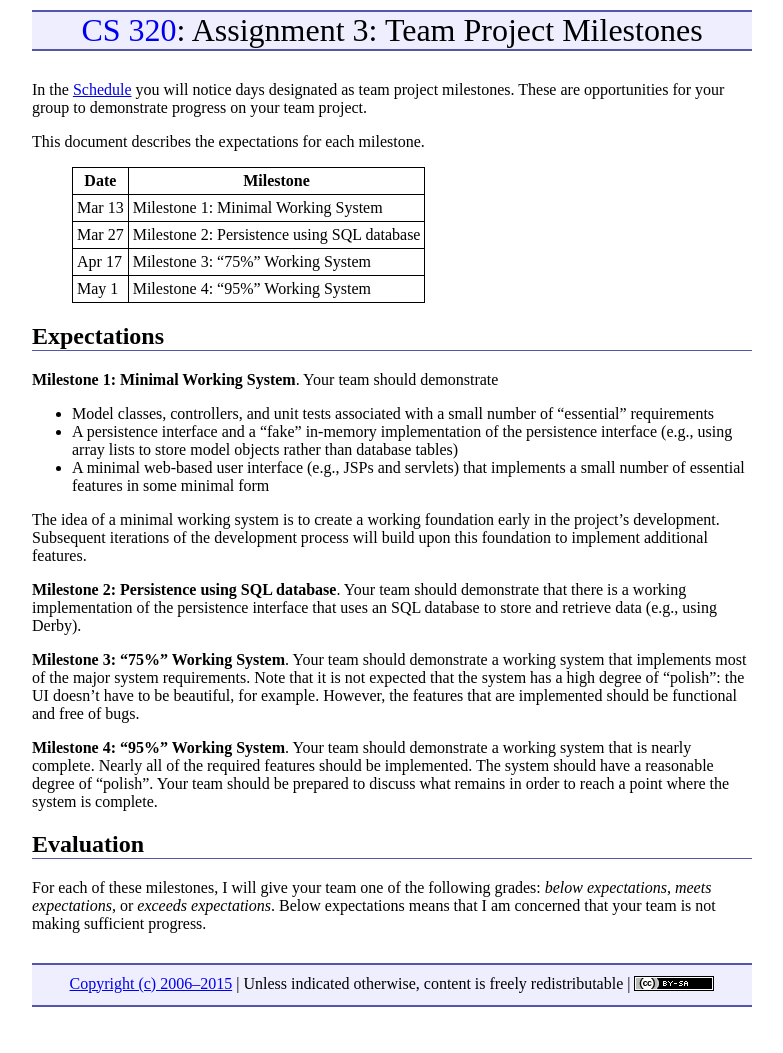
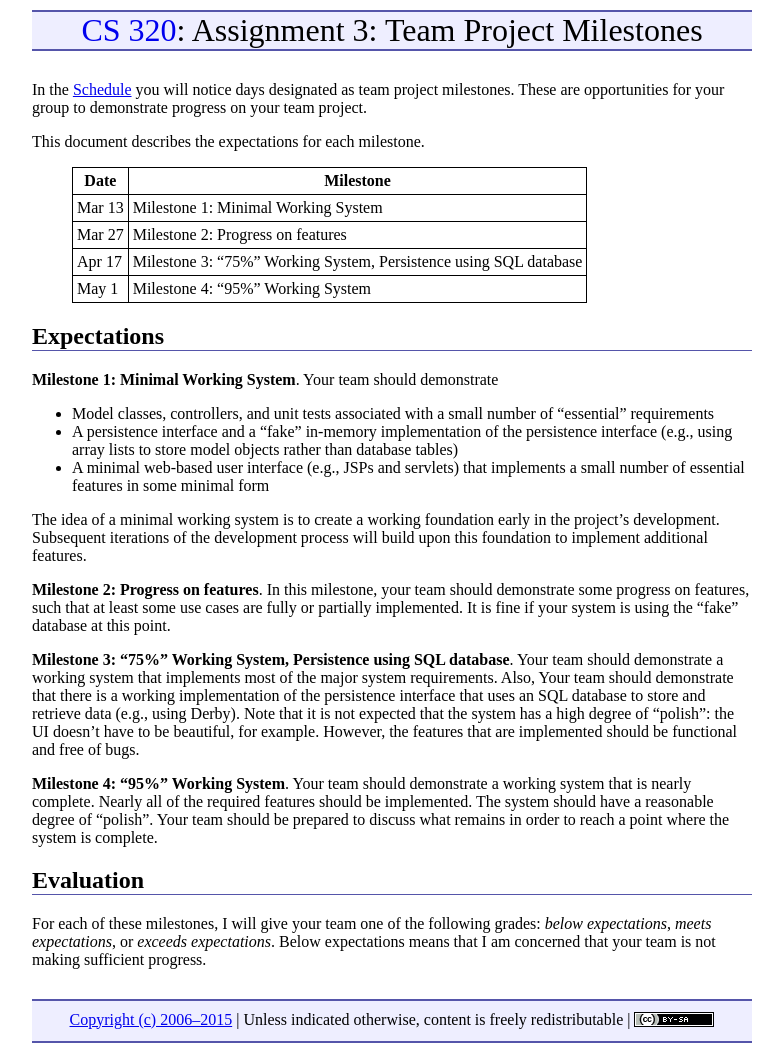
Before and after one commit to ycpcs/cs320-spring2016, a Jekyll site: the page built from assign/assign03.md, in a window 1280 px wide. Shown: the whole page, without its empty margins (248-1031 px from the left). Built offline with Jekyll 4.4.1, drawn with Linux system fonts in a browser that asks for light colours; Markdown is read by kramdown in place of the engine named in the settings; before the commit the page ends 1017 px from its top, so only the background shows below that.

Commit message:
adjust team project milestones

```diff
--- a/assign/assign03.md
+++ b/assign/assign03.md
@@ -10,8 +10,8 @@ This document describes the expectations for each milestone.
 > Date | Milestone
 > ---- | ---------
 > Mar 13 | Milestone 1: Minimal Working System
-> Mar 27 | Milestone 2: Persistence using SQL database
-> Apr 17 | Milestone 3: "75%" Working System
+> Mar 27 | Milestone 2: Progress on features
+> Apr 17 | Milestone 3: "75%" Working System, Persistence using SQL database
 > May 1 | Milestone 4: "95%" Working System
 
 ## Expectations
@@ -24,9 +24,9 @@ This document describes the expectations for each milestone.
 
 The idea of a minimal working system is to create a working foundation early in the project's development.  Subsequent iterations of the development process will build upon this foundation to implement additional features.
 
-**Milestone 2: Persistence using SQL database**. Your team should demonstrate that there is a working implementation of the persistence interface that uses an SQL database to store and retrieve data (e.g., using Derby).
+**Milestone 2: Progress on features**.  In this milestone, your team should demonstrate some progress on features, such that at least some use cases are fully or partially implemented.  It is fine if your system is using the "fake" database at this point.
 
-**Milestone 3: "75%" Working System**. Your team should demonstrate a working system that implements most of the major system requirements.  Note that it is not expected that the system has a high degree of "polish": the UI doesn't have to be beautiful, for example.  However, the features that are implemented should be functional and free of bugs.
+**Milestone 3: "75%" Working System, Persistence using SQL database**. Your team should demonstrate a working system that implements most of the major system requirements.  Also, Your team should demonstrate that there is a working implementation of the persistence interface that uses an SQL database to store and retrieve data (e.g., using Derby).  Note that it is not expected that the system has a high degree of "polish": the UI doesn't have to be beautiful, for example.  However, the features that are implemented should be functional and free of bugs.
 
 **Milestone 4: "95%" Working System**. Your team should demonstrate a working system that is nearly complete.  Nearly all of the required features should be implemented.  The system should have a reasonable degree of "polish".  Your team should be prepared to discuss what remains in order to reach a point where the system is complete.
 
```
Also changed, not shown: index.md (+1 -0 lines).
